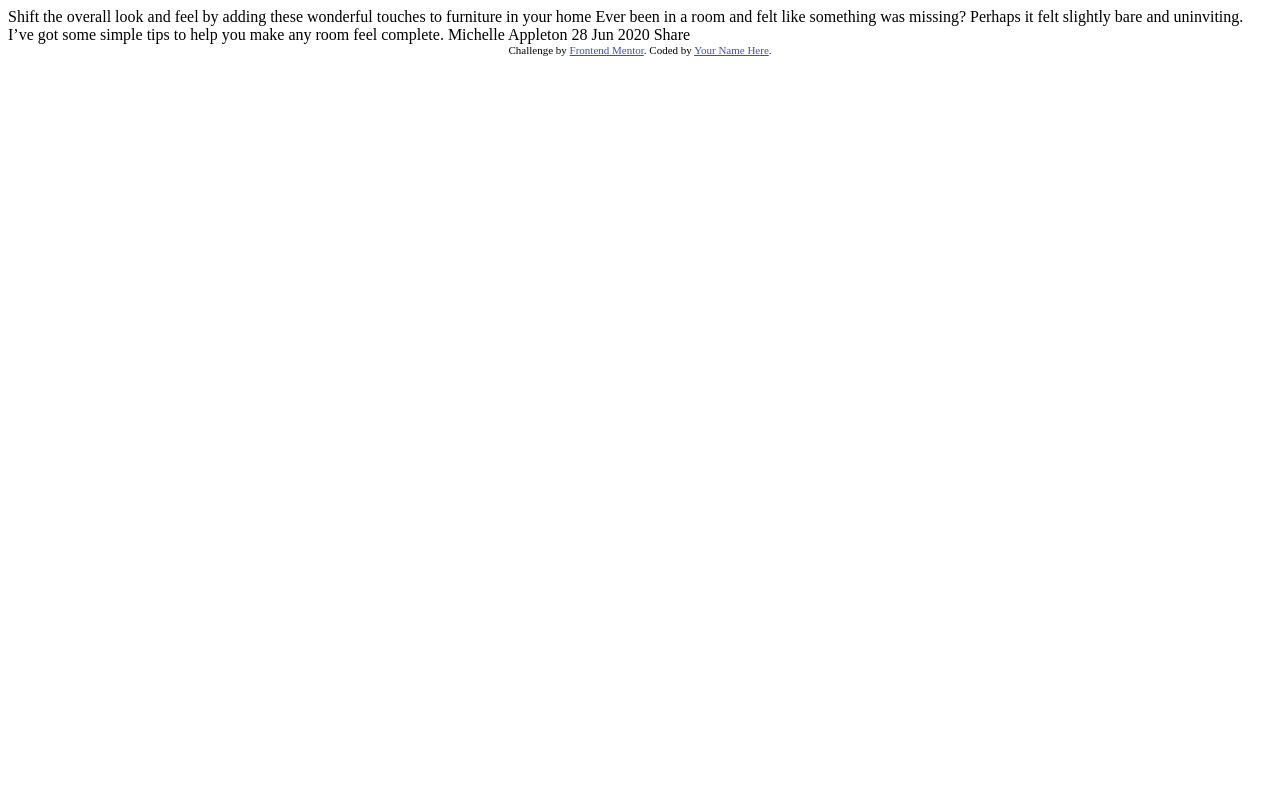
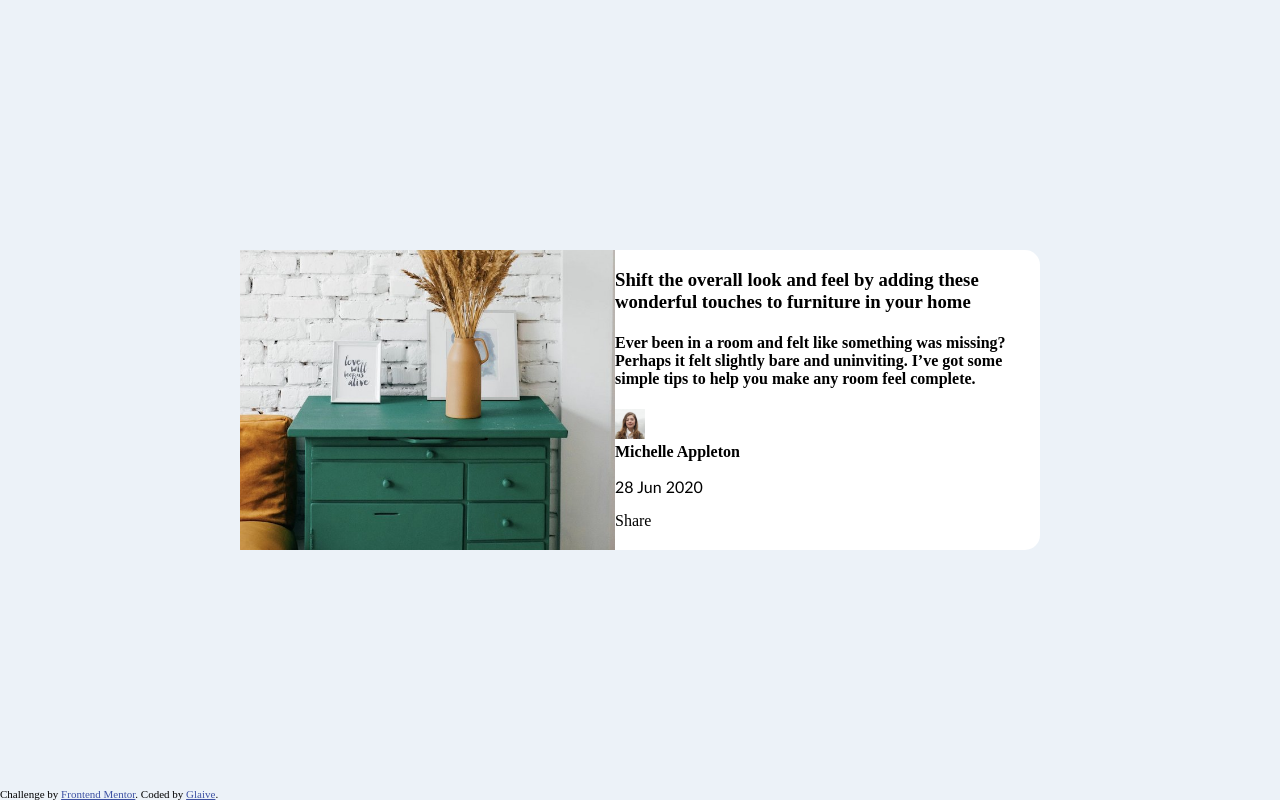
Before and after one commit to Nath301/challenge-1, a plain HTML site: page index.html in a window 1280 px wide. Drawn offline with Linux system fonts and the light colour scheme.

Commit message:
page structuring

```diff
--- /dev/null
+++ b/challenge1.css
@@ -0,0 +1,36 @@
+.cadre{
+    width: 800px;
+    height: 300px;
+    position: absolute;
+    top: 50%; left: 50%;
+    transform: translate(-50%, -50%);
+    border-radius: 15px;
+    background-color: white;
+}
+.text{
+    margin-left: 150px;
+}
+.left-photo{
+    float: left;
+}
+.attribution{
+    position: absolute;
+    bottom: 0;
+    left: 0%;
+}
+body{
+    background:hsl(210, 46%, 95%)
+}
+
+.personnal-info{
+}
+.share-button{
+    margin-left: 250px;
+}
+.name{
+    font-weight: bold;
+}
+#paragraph p{
+    font-family: 'Gill Sans', 'Gill Sans MT', Calibri, 'Trebuchet MS', sans-serif;
+    left: 50;
+}
--- a/index.html
+++ b/index.html
@@ -5,6 +5,7 @@
     <meta name="viewport" content="width=device-width, initial-scale=1.0"> <!-- displays site properly based on user's device -->
 
     <link rel="icon" type="image/png" sizes="32x32" href="./images/favicon-32x32.png">
+    <link rel="stylesheet" href="challenge1.css"/>
 
     <title>Frontend Mentor | Article preview component</title>
 
@@ -15,22 +16,41 @@
     </style>
   </head>
   <body>
-
+    <div class="cadre">
+      <div class="left-photo">
+        <img src="/images/drawers.jpg" alt="photo d'ambiance" height="300"/>
+      </div>
+      <div class="text" id="paragraph">
+        <h3>
         Shift the overall look and feel by adding these wonderful
         touches to furniture in your home
-
+        </h3>
+        <h4>
         Ever been in a room and felt like something was missing? Perhaps
         it felt slightly bare and uninviting. I’ve got some simple tips
         to help you make any room feel complete.
-
+        </h4>
+      </div>
+      <div class"personnal-photo">
+        <img src="/images/avatar-michelle.jpg" alt="photo de michelle" width="30"/>
+      </div>
+      <div class="personnal-info" id="paragraph">
+        <div class="name">
             Michelle Appleton
+        </div>
+        <p>
           28 Jun 2020
-
+        </p>
+      </div>
+      <div class="share-button">
+      <p>
         Share
-
+      </p>
+      </div>
+    </div>
     <div class="attribution">
       Challenge by <a href="https://www.frontendmentor.io?ref=challenge" target="_blank">Frontend Mentor</a>.
-    Coded by <a href="#">Your Name Here</a>.
+      Coded by <a href="#">Glaive</a>.
     </div>
   </body>
 </html>
```
Lines whose indentation alone changed are shown as unchanged.
